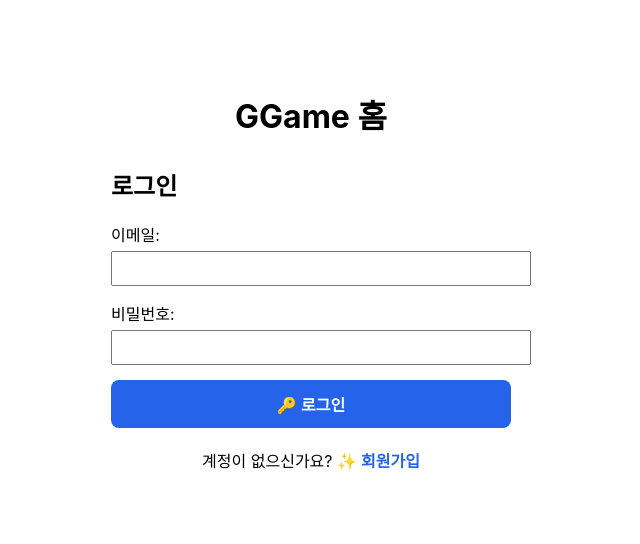
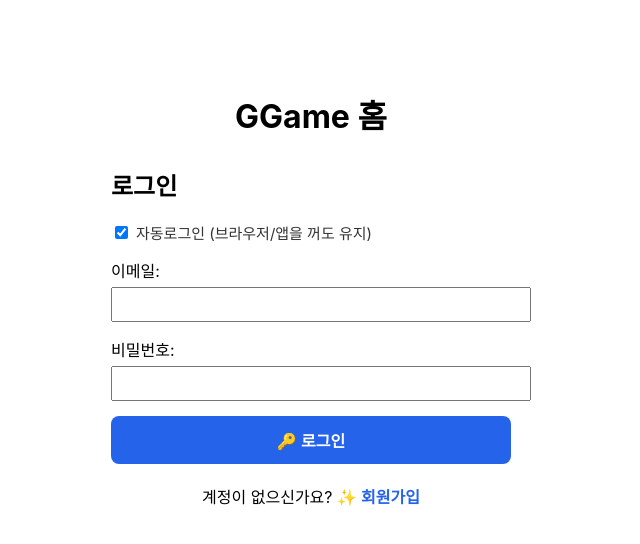
Before and after one commit to hyeseonghwang0017-coder/my-sns-project, a React (Create React App) app in the folder frontend/: page /login in a window 1280 px wide. Shown: the top 544 px of the page, without its empty margins (329-969 px from the left). Built offline with nearby package versions, Linux system fonts and the light colour scheme; no server answers.

Commit message:
feat: 자동로그인(로그아웃까지 유지) 기능 추가

```diff
--- a/frontend/src/pages/Home.js
+++ b/frontend/src/pages/Home.js
@@ -413,7 +413,8 @@ function Home() {
   };
 
   useEffect(() => {
-    const token = localStorage.getItem('token');
+    // localStorage(자동로그인) 또는 sessionStorage(일반로그인)에서 토큰을 읽음
+    const token = localStorage.getItem('token') || sessionStorage.getItem('token');
     if (!token) {
       navigate('/login');
       return;
@@ -567,6 +568,8 @@ function Home() {
   const handleLogout = () => {
     localStorage.removeItem('token');
     localStorage.removeItem('user');
+    sessionStorage.removeItem('token');
+    sessionStorage.removeItem('user');
     navigate('/login');
   };
 
--- a/frontend/src/pages/Login.js
+++ b/frontend/src/pages/Login.js
@@ -2,20 +2,26 @@ import React, { useState } from 'react';
 import { login } from '../services/api';
 import { useNavigate } from 'react-router-dom';
 
+
 function Login() {
   const [email, setEmail] = useState('');
   const [password, setPassword] = useState('');
+  const [autoLogin, setAutoLogin] = useState(true);
   const [error, setError] = useState('');
   const navigate = useNavigate();
 
   const handleSubmit = async (e) => {
     e.preventDefault();
     setError('');
-
     try {
       const data = await login({ email, password });
-      localStorage.setItem('token', data.access_token);
-      localStorage.setItem('user', JSON.stringify(data.user));
+      if (autoLogin) {
+        localStorage.setItem('token', data.access_token);
+        localStorage.setItem('user', JSON.stringify(data.user));
+      } else {
+        sessionStorage.setItem('token', data.access_token);
+        sessionStorage.setItem('user', JSON.stringify(data.user));
+      }
       navigate('/');
     } catch (err) {
       setError(err.response?.data?.detail || '로그인에 실패했습니다.');
@@ -28,6 +34,18 @@ function Login() {
       <h2>로그인</h2>
       {error && <div style={{ color: 'red', marginBottom: '10px' }}>{error}</div>}
       <form onSubmit={handleSubmit}>
+        <div style={{ marginBottom: '15px', display: 'flex', alignItems: 'center' }}>
+          <input
+            type="checkbox"
+            id="autoLogin"
+            checked={autoLogin}
+            onChange={() => setAutoLogin((prev) => !prev)}
+            style={{ marginRight: '8px' }}
+          />
+          <label htmlFor="autoLogin" style={{ fontSize: '15px', color: '#333', cursor: 'pointer' }}>
+            자동로그인 (브라우저/앱을 꺼도 유지)
+          </label>
+        </div>
         <div style={{ marginBottom: '15px' }}>
           <label>이메일:</label>
           <input
```
